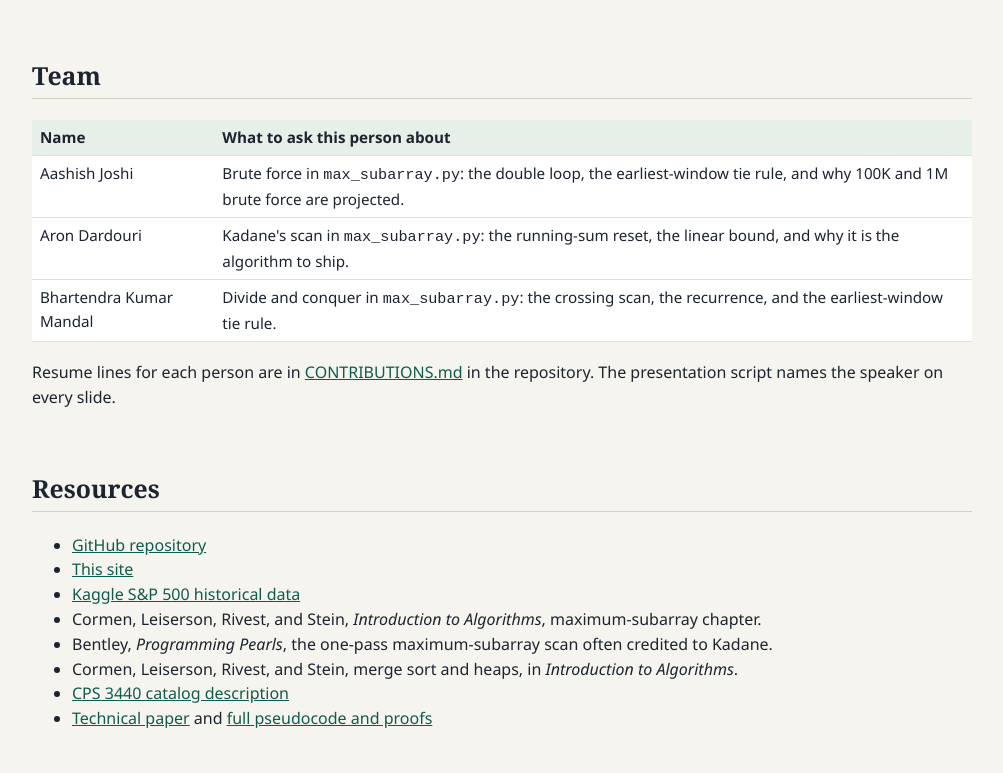
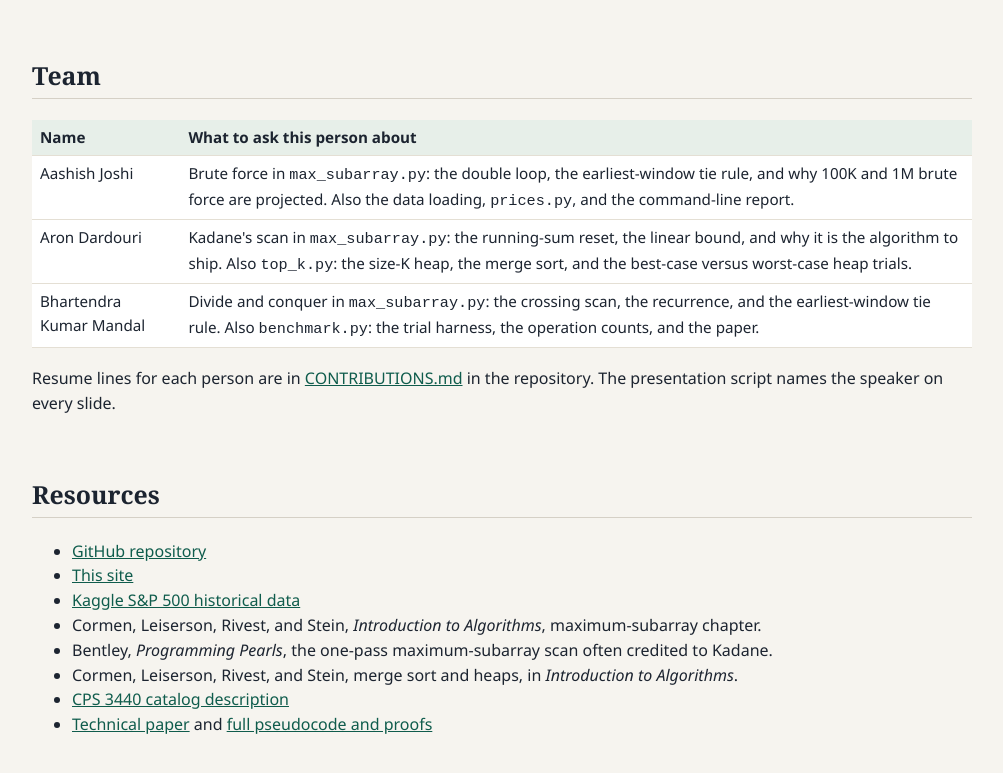
Before and after one commit to aashish000000/CPS3440-Stock-Algorithm-Analyzer, a plain HTML site: page docs/index.html in a window 1280 px wide. Shown: the part 8095-8868 px from the top of the page, without its empty margins (138-1141 px from the left). Drawn offline with Linux system fonts and the light colour scheme.

Commit message:
Assign ownership of Top-K, tool, benchmark, and paper in CONTRIBUTIONS

```diff
--- a/docs/index.html
+++ b/docs/index.html
@@ -192,9 +192,9 @@ Top 10 movers by buy-and-hold return
 <table>
 <thead><tr><th>Name</th><th>What to ask this person about</th></tr></thead>
 <tbody>
-<tr><td>Aashish Joshi</td><td>Brute force in <code>max_subarray.py</code>: the double loop, the earliest-window tie rule, and why 100K and 1M brute force are projected.</td></tr>
-<tr><td>Aron Dardouri</td><td>Kadane's scan in <code>max_subarray.py</code>: the running-sum reset, the linear bound, and why it is the algorithm to ship.</td></tr>
-<tr><td>Bhartendra Kumar Mandal</td><td>Divide and conquer in <code>max_subarray.py</code>: the crossing scan, the recurrence, and the earliest-window tie rule.</td></tr>
+<tr><td>Aashish Joshi</td><td>Brute force in <code>max_subarray.py</code>: the double loop, the earliest-window tie rule, and why 100K and 1M brute force are projected. Also the data loading, <code>prices.py</code>, and the command-line report.</td></tr>
+<tr><td>Aron Dardouri</td><td>Kadane's scan in <code>max_subarray.py</code>: the running-sum reset, the linear bound, and why it is the algorithm to ship. Also <code>top_k.py</code>: the size-K heap, the merge sort, and the best-case versus worst-case heap trials.</td></tr>
+<tr><td>Bhartendra Kumar Mandal</td><td>Divide and conquer in <code>max_subarray.py</code>: the crossing scan, the recurrence, and the earliest-window tie rule. Also <code>benchmark.py</code>: the trial harness, the operation counts, and the paper.</td></tr>
 </tbody>
 </table>
 <p>Resume lines for each person are in <a href="../CONTRIBUTIONS.md">CONTRIBUTIONS.md</a> in the repository. The presentation script names the speaker on every slide.</p>
```
Also changed, not shown: 3 other files.
